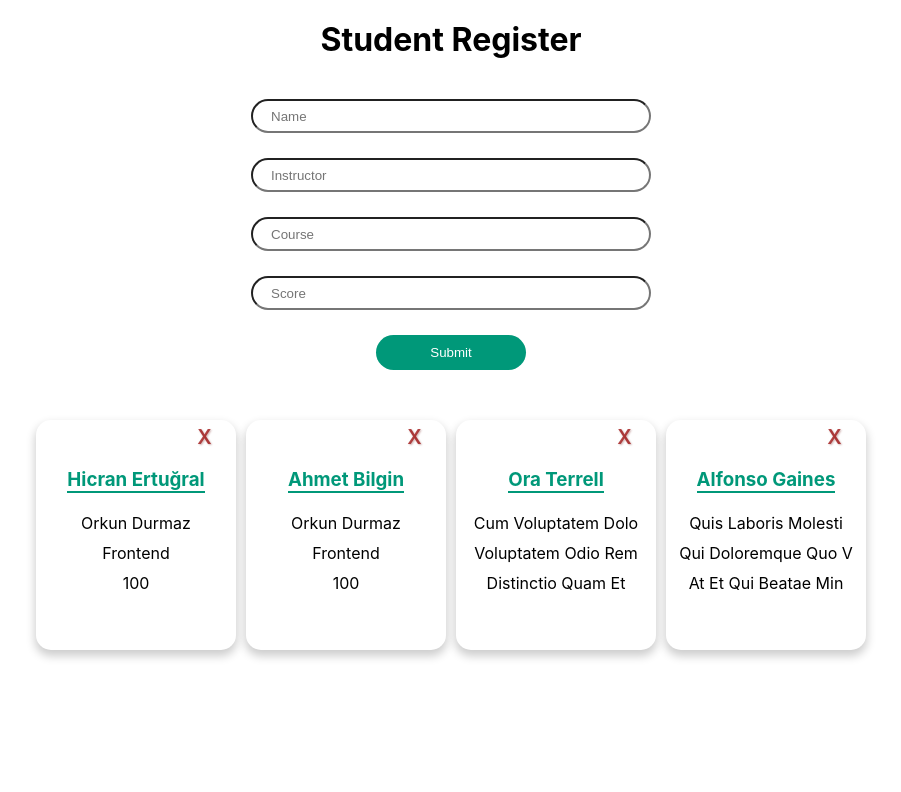
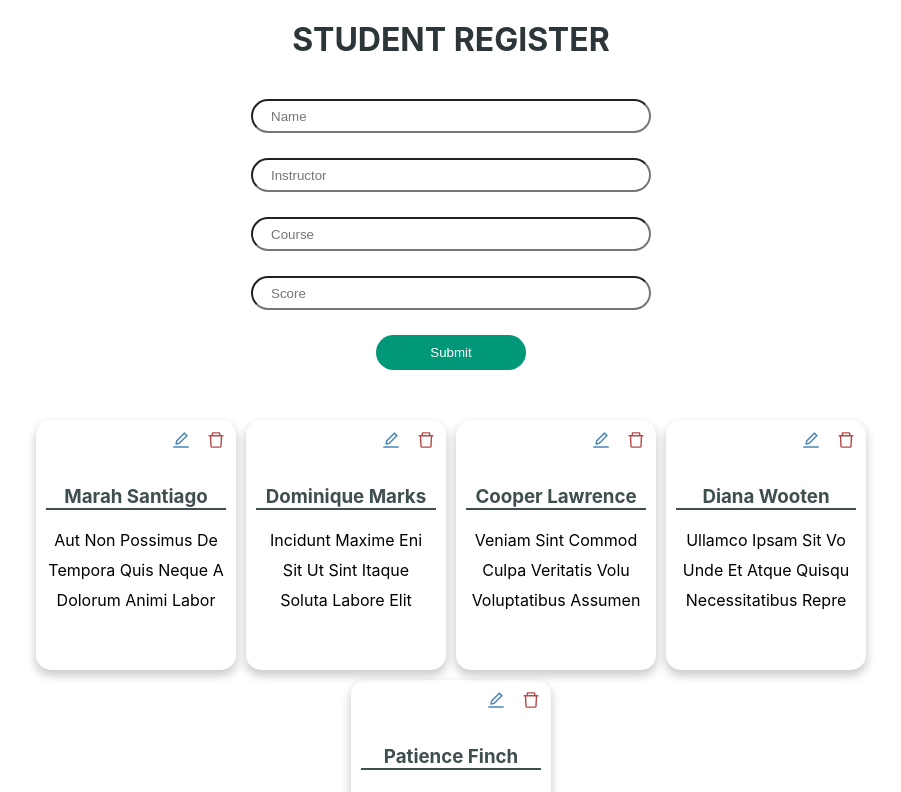
Before and after one commit to senaysenturk/react-crud, a React (Create React App) app: page / in a window 1280 px wide. Shown: the top 792 px of the page, without its empty margins (189-1090 px from the left). Built offline with nearby package versions, Linux system fonts and the light colour scheme; data requests are answered from the project's data file; the HTML template or start-up script is replaced by a standard one.

Commit message:
edit user with axios.patch add edit button

```diff
--- a/assets/data/db.json
+++ b/assets/data/db.json
@@ -1,32 +1,39 @@
 {
   "students": [
     {
-      "name": "Hicran Ertuğral",
-      "instructor": "Orkun Durmaz",
-      "course": "Frontend",
-      "score": 100,
+      "name": "Marah Santiago",
+      "instructor": "Aut non possimus de",
+      "course": "Tempora quis neque a",
+      "score": "Dolorum animi labor",
+      "id": 1
+    },
+    {
+      "name": "Dominique Marks",
+      "instructor": "Incidunt maxime eni",
+      "course": "Sit ut sint itaque",
+      "score": "Soluta labore elit ",
       "id": 2
     },
     {
-      "name": "Ahmet Bilgin",
-      "instructor": "Orkun Durmaz",
-      "course": "Frontend",
-      "score": 100,
-      "id": 5
+      "name": "Cooper Lawrence",
+      "instructor": "Veniam sint commod",
+      "course": "Culpa veritatis volu",
+      "score": "Voluptatibus assumen",
+      "id": 3
     },
     {
-      "name": "Ora Terrell",
-      "instructor": "Cum voluptatem dolo",
-      "course": "Voluptatem odio rem",
-      "score": "Distinctio Quam et ",
-      "id": 17
+      "name": "Diana Wooten",
+      "instructor": "Ullamco ipsam sit vo",
+      "course": "Unde et atque quisqu",
+      "score": "Necessitatibus repre",
+      "id": 4
     },
     {
-      "name": "Alfonso Gaines",
-      "instructor": "Quis laboris molesti",
-      "course": "Qui doloremque quo v",
-      "score": "At et qui beatae min",
-      "id": 18
+      "name": "Patience Finch",
+      "instructor": "Quis ad id culpa qua",
+      "course": "Incididunt molestiae",
+      "score": "Tempora non laudanti",
+      "id": 5
     }
   ]
 }
--- a/package.json
+++ b/package.json
@@ -11,6 +11,7 @@
     "node-sass": "^7.0.3",
     "react": "^18.2.0",
     "react-dom": "^18.2.0",
+    "react-icons": "^4.6.0",
     "react-scripts": "5.0.1",
     "saas": "^1.0.0",
     "sass": "^1.55.0",
@@ -21,7 +22,7 @@
     "build": "react-scripts build",
     "test": "react-scripts test",
     "eject": "react-scripts eject",
-    "api" : "json-server --watch --port 5500 --delay 300 assets/data/db.json"
+    "api": "json-server --watch --port 5500 --delay 300 assets/data/db.json"
   },
   "eslintConfig": {
     "extends": [
--- a/src/App.js
+++ b/src/App.js
@@ -13,6 +13,7 @@ function App() {
     course: "",
     score: "",
   });
+  const [editingStudent, setEditingStudent] = useState({});
   const [error, setError] = useState({
     name: true,
     instructor: true,
@@ -67,8 +68,26 @@ function App() {
     console.log(student);
   };
 
-  const handleSetStudent = (value) =>
+  const handleSetStudent = (value) =>{
     setStudent((prevStudent) => ({ ...prevStudent, ...value }));
+  }
+
+
+  const editStudent = async (id) => {
+    try {
+      const editResponse = await axios.patch(`${apiUrl}/${id}`, {...editingStudent});
+      if (editResponse.status === 200) {
+        const res = await axios.get(`${apiUrl}`);
+        setStudentList(res.data);
+      }
+    } catch (error) {
+      console.log(error.message);
+    }
+  };
+
+  const handleEditStudent = (value) =>{
+      setEditingStudent((prevStudent) => ({ ...prevStudent, ...value }));
+  }
 
   const removeStudent = async (id) => {
     try {
@@ -99,6 +118,8 @@ function App() {
           <StudentList
             studentList={studentList}
             removeStudent={removeStudent}
+            editStudent={editStudent}
+            handleEditStudent={handleEditStudent}
           />
         ) : (
           <h4 className="loadingText">List is empty</h4>
--- a/src/App.scss
+++ b/src/App.scss
@@ -3,6 +3,18 @@
   padding: 0;
   box-sizing: border-box;
   list-style: none;
+}
+h1 {
+  text-transform: uppercase;
+  color: #2C3639;
+}
+h3 {
+  margin-bottom: 20px;
+  border-bottom: 2px solid #3F4E4F;
+  color: #3F4E4F;
+}
+p {
+  padding-bottom: 10px;
 }
 .App {
   text-align: center;
@@ -17,8 +29,8 @@
     width: 18px;
     height: 18px;
     border-radius: 50%;
-    border: 2px solid #980000b7;
-    border-color: #980000b7 transparent #980000b7 transparent;
+    border: 2px solid #4E6C50;
+    border-color: #4E6C50 transparent #4E6C50 transparent;
     animation: lds-dual-ring 1.2s linear infinite;
   }
   @keyframes lds-dual-ring {
@@ -50,10 +62,6 @@
       padding: 0 18px;
       margin: 20px 0 5px;
     }
-    span {
-      margin-bottom: 10px;
-      color: red;
-    }
   }
 
   @media (max-width: 900px) {
@@ -71,8 +79,7 @@
     align-content: center;
     margin-top: 30px;
     span {
-      margin-bottom: 22px;
-      display: inline-block;
+      height: fit-content;
     }
     .loadingText {
       margin-top: 100px;
@@ -92,6 +99,9 @@
     &:disabled {
       background-color: #72aca0bd;
     }
+    &:hover{
+      background: #48b09b;
+    }
   }
 
   .card-list {
@@ -108,36 +118,43 @@
 
   .card {
     width: 200px;
-    height: 230px;
+    height: 250px;
     display: flex;
     flex-direction: column;
-    justify-content: center;
-    align-items: center;
     border-radius: 15px;
     box-shadow: 0 5px 10px 1px rgba(0, 0, 0, 0.2);
     position: relative;
     text-transform: capitalize;
-    h1 {
-      text-transform: uppercase;
-      color: #009879;
+    cursor: pointer;
+    gap: 20px;
+    .card-buttons {
+      // padding: 10px;
+      height: fit-content;
+      cursor: pointer;
+      display: flex;
+      justify-content: flex-end;
+      font-size: 20px;
+      .delete-button {
+        color: #980000b7;
+      }
+      .edit-button {
+        color: #005698b7;
+      }
+      .save-button{
+        color: #379237;
+      }
+      span{
+        padding: 10px 10px 10px 5px;
+      }
     }
-    h3 {
-      margin-bottom: 20px;
-      border-bottom: 2px solid #009879;
-      color: #009879;
+    .card-content {
+      display: flex;
+      flex-direction: column;
+      justify-content: center;
+      padding: 0 10px;
     }
-    p {
-      padding-bottom: 10px;
-    }
-    .align-right-top {
-      position: absolute;
-      right: 20px;
-      width: 23px;
-      top: 5px;
-      font-size: 20px;
-      font-weight: 600;
-      color: #980000b7;
-      text-shadow: 1px 1px 2px #6402024d;
-    }
+    [contenteditable]:focus {
+      outline: 0px solid transparent;
+  }
   }
 }
--- a/src/components/student/student-card/StudentCard.js
+++ b/src/components/student/student-card/StudentCard.js
@@ -1,29 +1,99 @@
 import React, { useState } from "react";
+import { AiOutlineDelete, AiOutlineEdit, AiOutlineCheck } from "react-icons/ai";
 
-const StudentCard = ({ student, removeStudent }) => {
+const StudentCard = ({
+  student,
+  removeStudent,
+  editStudent,
+  handleEditStudent,
+}) => {
   const { name, instructor, course, score, id } = student;
-  const [isDeleteLoading, setIsDeleteLoading] = useState(false);
+  const [isLoading, setIsLoading] = useState(false);
+  const [isEditable, setIsEditable] = useState(false);
+  const [isSaveEnabled, setIsSaveEnabled] = useState(false);
+
   return (
     <div className="card" key={id}>
-      {isDeleteLoading ? (
-        <div className="lds-dual-ring align-right-top"></div>
+      <div className="card-buttons">
+        {isEditable ? (
+          <span className="save-button">
+            <AiOutlineCheck
+              onClick={() => {
+                setIsEditable(false);
+                setIsSaveEnabled(false);
+                editStudent(id);
+              }}
+            />
+          </span>
+        ) : (
+          <span
+            id={id}
+            className="edit-button"
+            onClick={() => {
+              setIsEditable(true);
+              setIsSaveEnabled(true);
+            }}
+          >
+            <AiOutlineEdit />
+          </span>
+        )}
+        {isLoading ? (
+          <div className="lds-dual-ring"></div>
         ) : (
           <span
             id={id}
             onClick={() => {
-            setIsDeleteLoading(true);
+              setIsLoading(true);
               removeStudent(id);
             }}
-          className="align-right-top"
+            className="delete-button"
           >
-          x
+            <AiOutlineDelete />
           </span>
         )}
-
-      <h3>{name}</h3>
-      <p>{instructor}</p>
-      <p>{course}</p>
-      <p>{score}</p>
+      </div>
+      <div className="card-content">
+        <h3
+          value={name}
+          contentEditable={isEditable}
+          suppressContentEditableWarning="true"
+          onInput={(e) => {
+            handleEditStudent({ name: e.currentTarget.textContent });
+          }}
+        >
+          {name}
+        </h3>
+        <p
+          value={instructor}
+          contentEditable={isEditable}
+          suppressContentEditableWarning="true"
+          onInput={(e) => {
+            handleEditStudent({ instructor: e.currentTarget.textContent });
+          }}
+        >
+          {instructor}
+        </p>
+        <p
+          value={course}
+          contentEditable={isEditable}
+          suppressContentEditableWarning="true"
+          onInput={(e) => {
+            handleEditStudent({ course: e.currentTarget.textContent });
+          }}
+        >
+          {course}
+        </p>
+        <p
+          value={score}
+          contentEditable={isEditable}
+          suppressContentEditableWarning="true"
+          onInput={(e) => {
+            handleEditStudent({ score: e.currentTarget.textContent });
+          }}
+        >
+          {score}
+        </p>
+      </div>
     </div>
   );
 };
--- a/src/components/student/student-form/StudentForm.js
+++ b/src/components/student/student-form/StudentForm.js
@@ -68,6 +68,7 @@ const StudentForm = ({
           name="score"
           id="score"
           placeholder="Score"
+          pattern="[0-9]+" minlength="1"
           value={student.score}
           onChange={(e) => {
             handleSetStudent({ score: e.target.value });
--- a/src/components/student/student-list/StudentList.js
+++ b/src/components/student/student-list/StudentList.js
@@ -1,11 +1,11 @@
 import React from 'react'
 import StudentCard from '../student-card/StudentCard'
 
-const StudentList = ({studentList, removeStudent,isDeleteLoading}) => {
+const StudentList = ({studentList, removeStudent,isDeleteLoading,editStudent, handleEditStudent}) => {
   return (
     <div>
         <div className="card-list">
-            {studentList.map((student,index) => <StudentCard key ={student.id} student={student} removeStudent={removeStudent} isDeleteLoading={isDeleteLoading}/>)}
+            {studentList.map((student,index) => <StudentCard key ={student.id} student={student} removeStudent={removeStudent} isDeleteLoading={isDeleteLoading} editStudent={editStudent} handleEditStudent={handleEditStudent}/>)}
           </div>
     </div>
   )
```
Also changed, not shown: 1 other file (tests, documents, lock files or other folders). Lines whose indentation alone changed are shown as unchanged.
